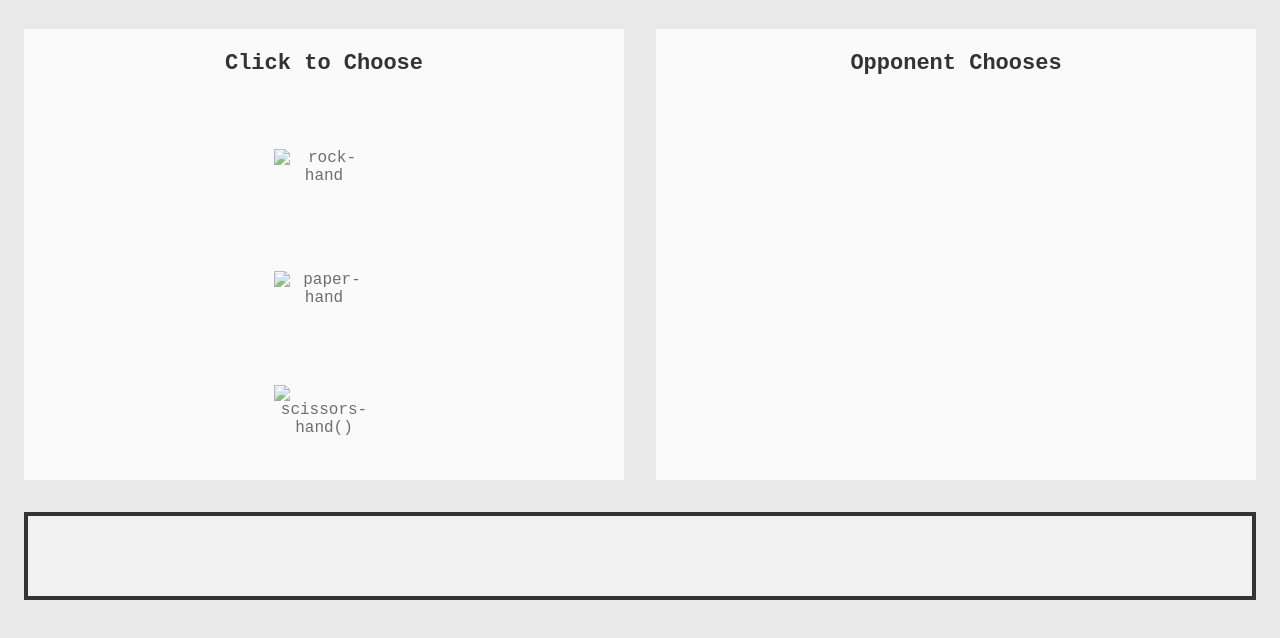
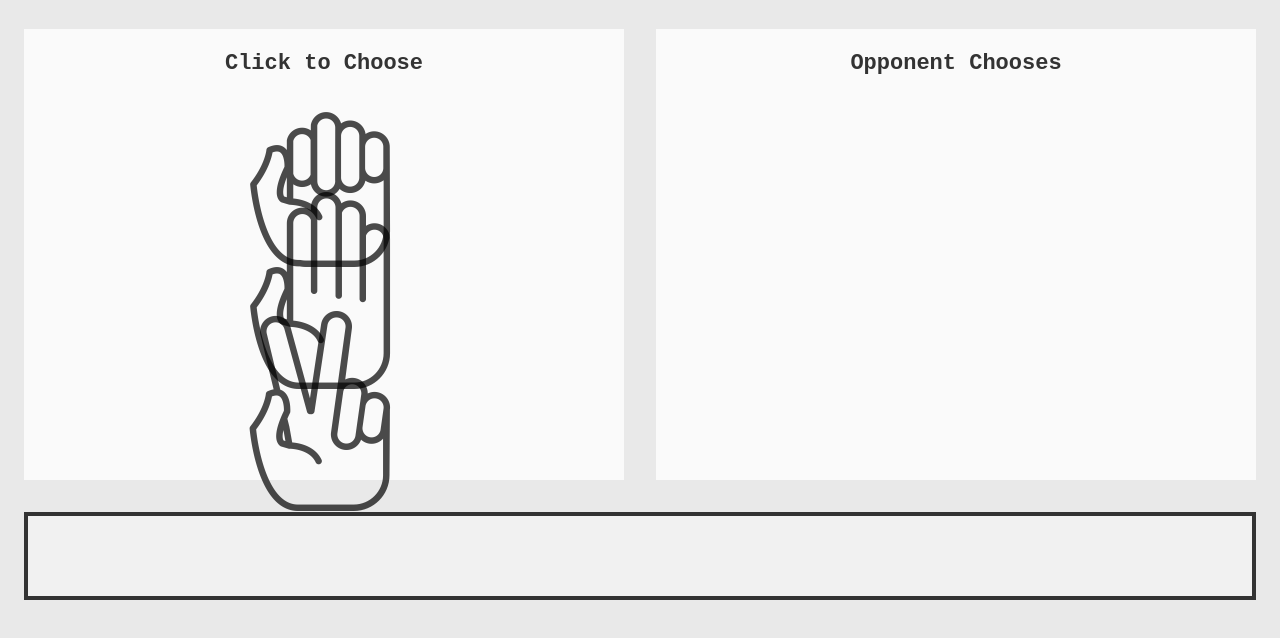
Before and after one commit to AngelToluwalase/rps_js, a plain HTML site: page index.html in a window 1280 px wide. Shown: the part 88-726 px from the top of the page. Drawn offline with Linux system fonts and the light colour scheme.

Commit message:
Update index.html
Removed img direction, because I did not create a folder for the images. the images now appear but they are too big.

```diff
--- a/index.html
+++ b/index.html
@@ -13,13 +13,13 @@
             <h3>Click to Choose</h3>
             <div class="choices">
                 <a class="rock" onclick="rockPick()">
-                    <img src="img/r_icon.jpg" alt="rock-hand">
+                    <img src="r_icon.png" alt="rock-hand">
                 </a>
                 <a class="paper" onclick="paperPick()">
-                    <img src="img/paper.svg" alt="paper-hand">
+                    <img src="p_icon.png" alt="paper-hand">
                 </a>
                 <a class="scissors" onclick="scissorsPick()">
-                    <img src="img/scissors.svg" alt="scissors-hand()">
+                    <img src="s_icon.png" alt="scissors-hand()">
                 </a>
             </div>
         </section>
```
